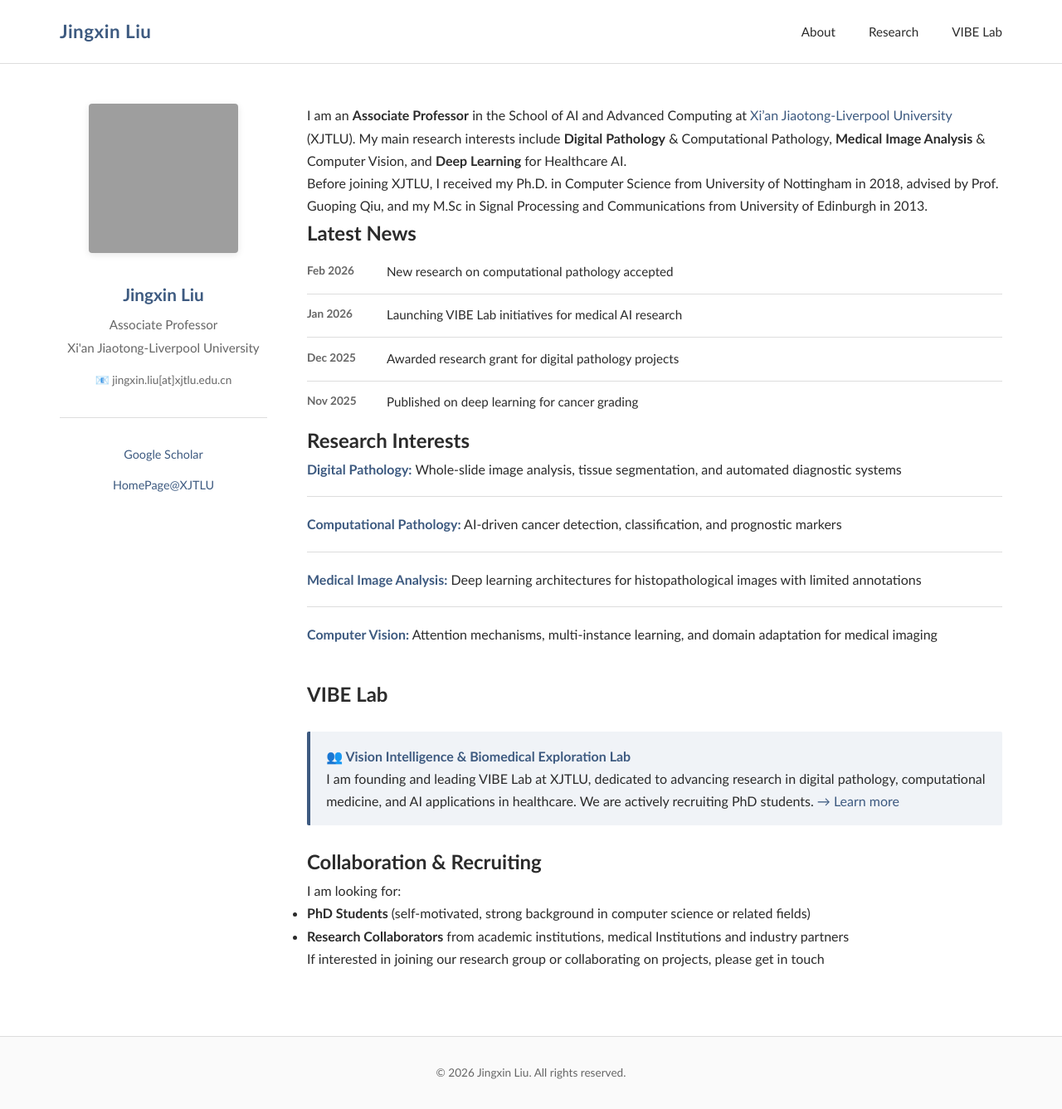
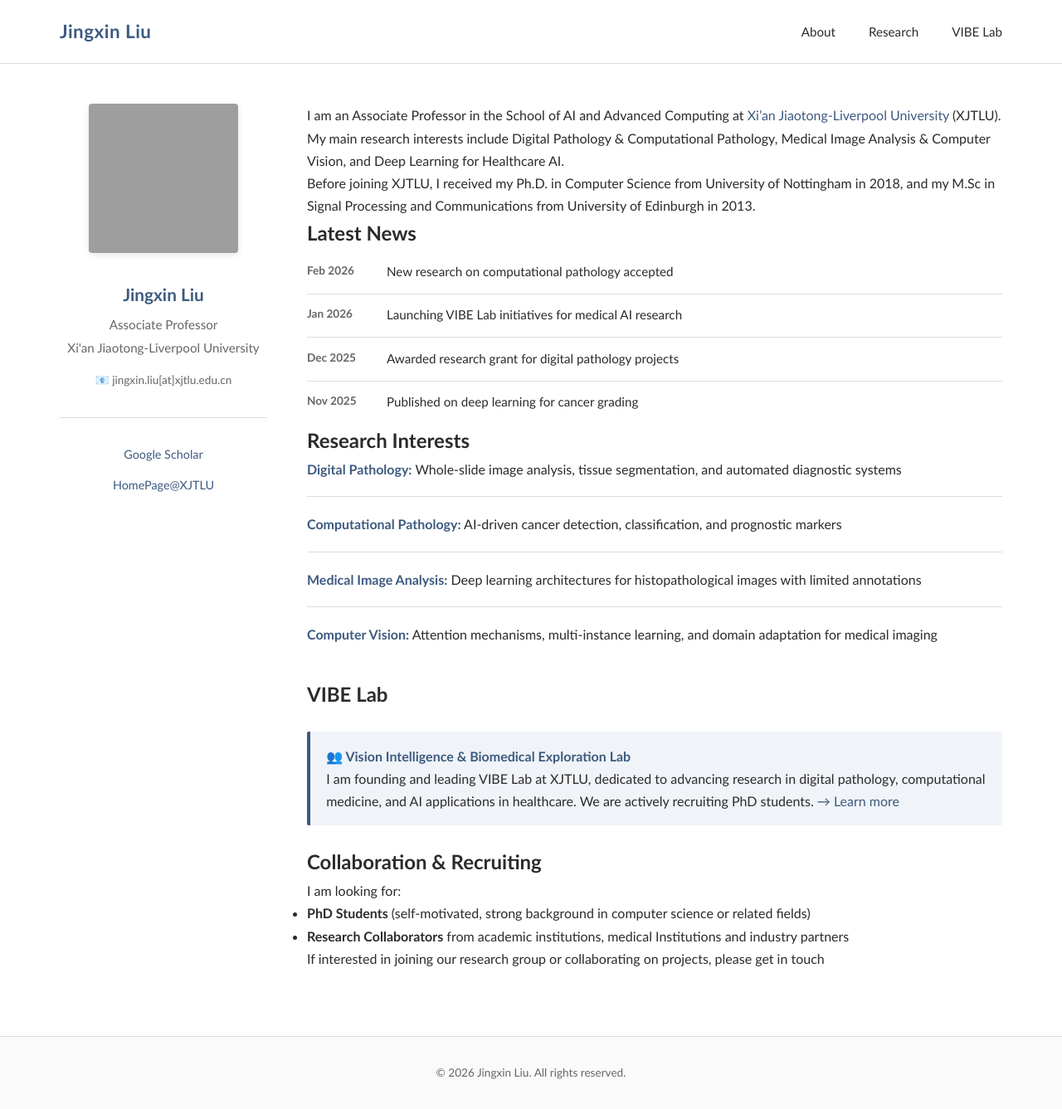
Before and after one commit to Jingxin-LIU/Jingxin-Liu.github.io, a Jekyll site: the page built from index.md, in a window 1280 px wide and 1337 px high. Shown: the whole window at 83% size. Built offline with Jekyll 4.4.1, drawn with Linux system fonts in a browser that asks for light colours; grey boxes are pictures that could not be loaded.

Commit message:
Update config and index

```diff
--- a/_config.yml
+++ b/_config.yml
@@ -8,7 +8,7 @@
 author_title: "Associate Professor"
 author_institution: "Xi'an Jiaotong-Liverpool University"
 email: "jingxin.liu[at]xjtlu.edu.cn"
-profile_image: "/assets/images/jingxin-icon.png"
+profile_image: "/assets/images/Jingxin-icon.png"
 
 # VIBE Lab
 vibe_lab:
--- a/index.md
+++ b/index.md
@@ -3,9 +3,10 @@
 title: Home
 ---
 
-I am an **Associate Professor** in the School of AI and Advanced Computing at [Xi'an Jiaotong-Liverpool University](https://www.xjtlu.edu.cn/) (XJTLU). My main research interests include **Digital Pathology** & Computational Pathology, **Medical Image Analysis** & Computer Vision, and **Deep Learning** for Healthcare AI.
+I am an Associate Professor in the School of AI and Advanced Computing at [Xi'an Jiaotong-Liverpool University](https://www.xjtlu.edu.cn/) (XJTLU). My main research interests include Digital Pathology & Computational Pathology, Medical Image Analysis & Computer Vision, and Deep Learning for Healthcare AI.
 
-Before joining XJTLU, I received my Ph.D. in Computer Science from University of Nottingham in 2018, advised by Prof. Guoping Qiu, and my M.Sc in Signal Processing and Communications from University of Edinburgh in 2013.
+Before joining XJTLU, I received my Ph.D. in Computer Science from University of Nottingham in 2018, and my M.Sc in Signal Processing and Communications from University of Edinburgh in 2013.
+
 
 ## Latest News
 
@@ -27,6 +28,7 @@
     <span class="news-content">Published on deep learning for cancer grading</span>
   </li>
 </ul>
+
 
 ## Research Interests
 
```
